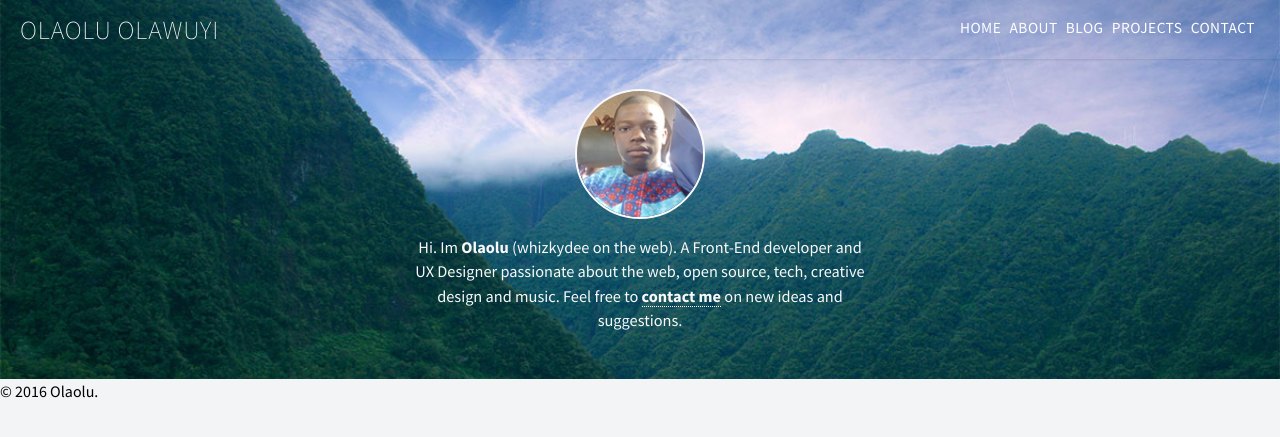
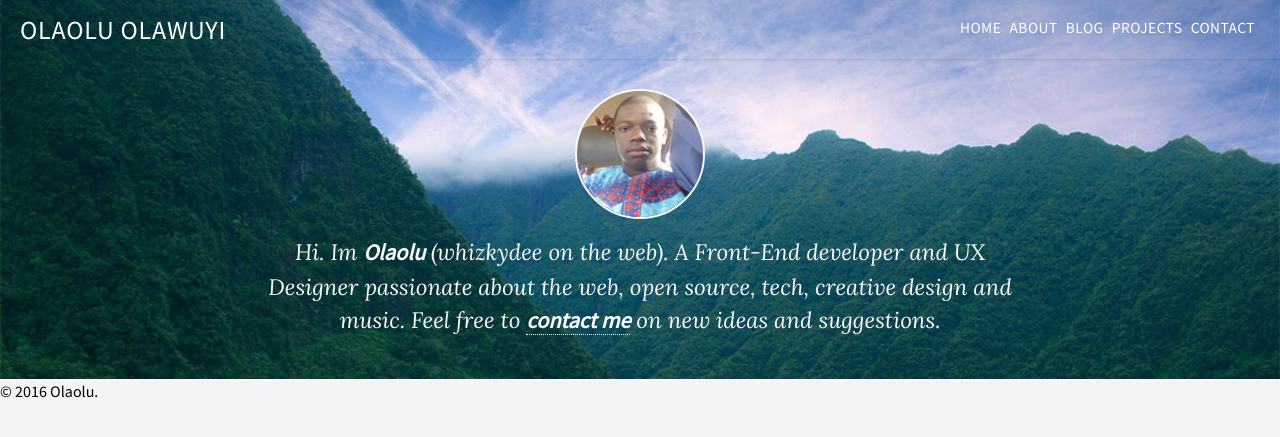
Before and after one commit to whizkydee/old-site, a Jekyll site: the page built from index.html, in a window 1280 px wide. Shown: the top 437 px of the page. Built offline with Jekyll 4.4.1, drawn with Linux system fonts in a browser that asks for light colours.

Commit message:
Update styles

```diff
--- a/_sass/_home.scss
+++ b/_sass/_home.scss
@@ -56,15 +56,20 @@
          height: 130px;
       }
       p {
-         font-family: $basefont;
+         font-family: 'Lora', $basefont;
+         font-style: italic;
          text-align: center;
-         max-width: 450px;
+         max-width: 60%;
          margin: 10px auto;
          color: $off_white;
-         font-size: 1.02em;
+         font-size: 1.4em;
          a {
+            border-bottom: 1px dotted;
+            font-family: inherit;
             color: inherit;
-            border-bottom: 1px dotted;
+         }
+         b {
+            font-family: inherit;
          }
       }
    }
--- a/css/main.scss
+++ b/css/main.scss
@@ -10,6 +10,6 @@
 		"includes/typography",
 		"includes/normalize";
 
-@import url(https://fonts.googleapis.com/css?family=Lora:400|Source+Sans+Pro:400,200,300,600,700,900);
+@import url(https://fonts.googleapis.com/css?family=Lora:400,400i,700,700i|Source+Sans+Pro:400);
 
 @import "home";
```
